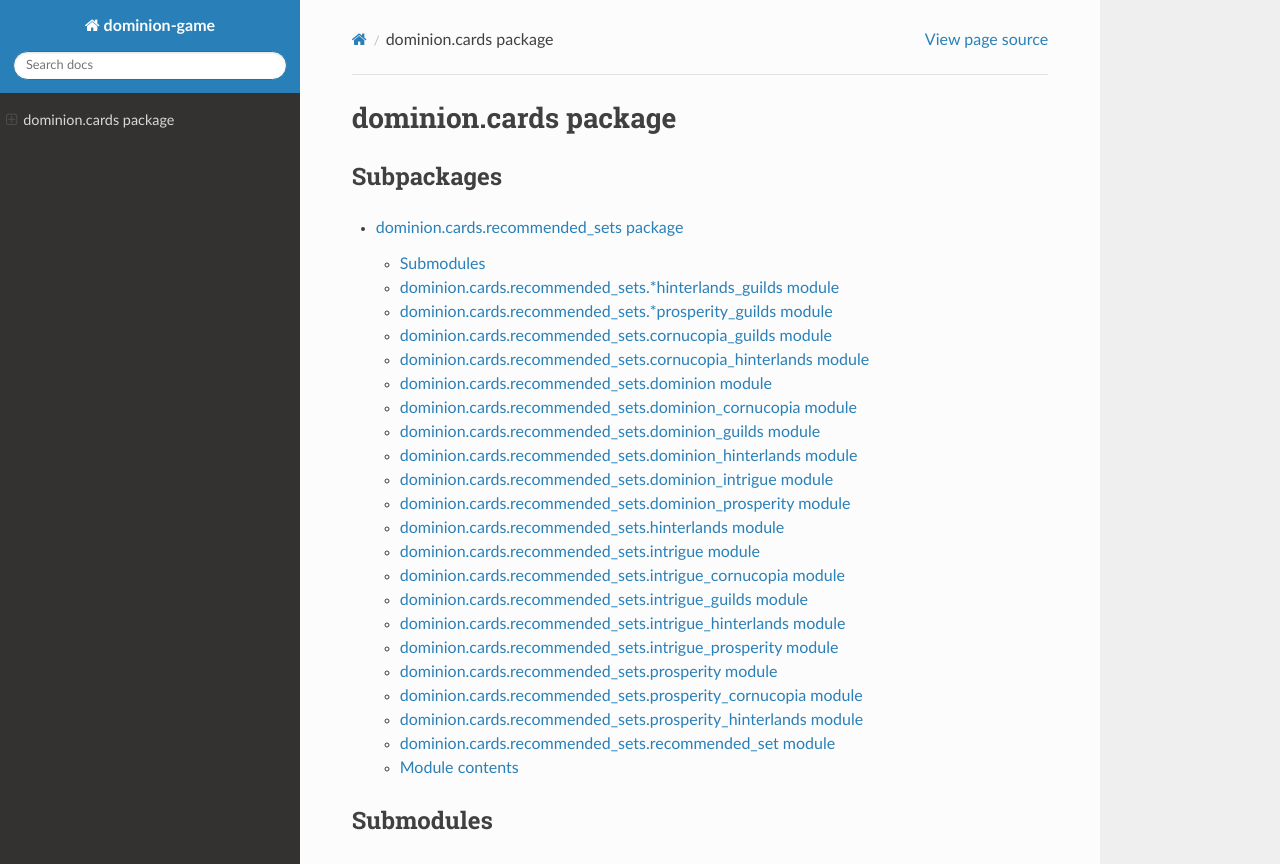
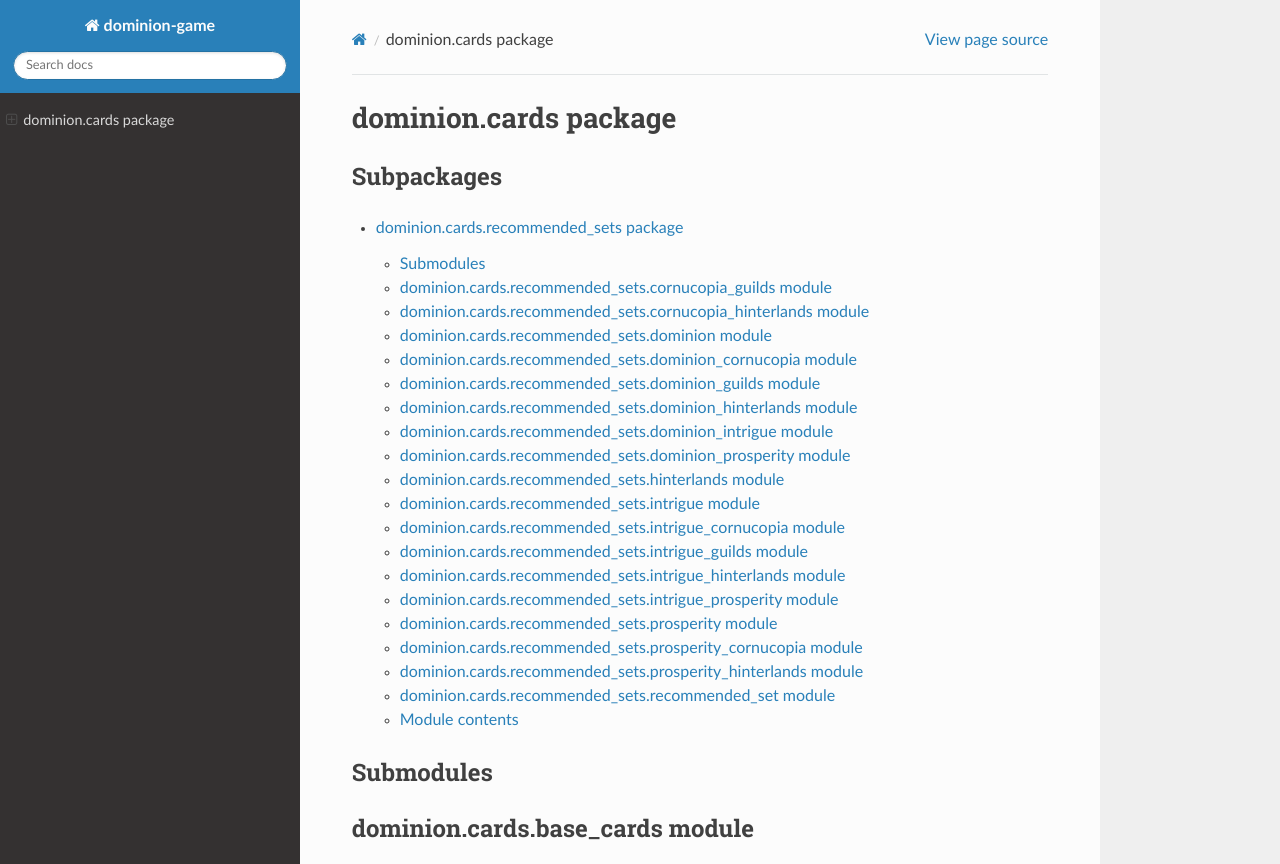
Before and after one commit to eshapiro42/dominion-game, a Sphinx documentation site: the page built from docs/source/dominion.cards.rst, in a window 1280 px wide and 900 px high, cut to the strip 0-864 px from the top of the window. Built offline with Sphinx 7.4.7 and the Read the Docs theme 2.0.0, drawn with Linux system fonts in a browser that asks for light colours.

Commit message:
Changes to Recommended Sets .rst file

```diff
--- a/docs/source/dominion.cards.recommended_sets.rst
+++ b/docs/source/dominion.cards.recommended_sets.rst
@@ -3,22 +3,6 @@
 
 Submodules
 ----------
-
-dominion.cards.recommended\_sets.\*hinterlands\_guilds module
--------------------------------------------------------------
-
-.. automodule:: dominion.cards.recommended_sets.*hinterlands_guilds
-   :members:
-   :undoc-members:
-   :show-inheritance:
-
-dominion.cards.recommended\_sets.\*prosperity\_guilds module
-------------------------------------------------------------
-
-.. automodule:: dominion.cards.recommended_sets.*prosperity_guilds
-   :members:
-   :undoc-members:
-   :show-inheritance:
 
 dominion.cards.recommended\_sets.cornucopia\_guilds module
 ----------------------------------------------------------
```
